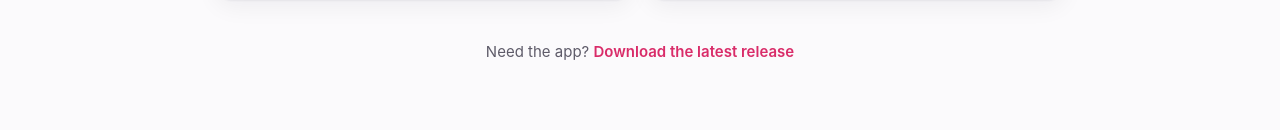
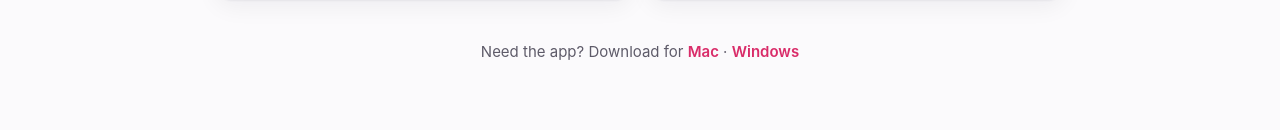
Before and after one commit to bobrauck-ops/say-it-releases, a plain HTML site: page guide/index.html in a window 1280 px wide. Shown: the part 593-723 px from the top of the page. Drawn offline with Linux system fonts and the light colour scheme.

Commit message:
Update guide for v1.0.0

```diff
--- a/guide/index.html
+++ b/guide/index.html
@@ -205,7 +205,7 @@
     </div>
   </div>
 
-  <p class="download">Need the app? <a href="https://github.com/bobrauck-ops/say-it-releases/releases/latest">Download the latest release</a></p>
+  <p class="download">Need the app? Download for <a href="https://github.com/bobrauck-ops/say-it-releases/releases/latest">Mac</a> &middot; <a href="https://github.com/bobrauck-ops/say-it-releases/releases/download/windows-latest/SayIt-win-Setup.exe">Windows</a></p>
 </main>
 
 <footer>Say It &middot; push-to-talk dictation</footer>
```
